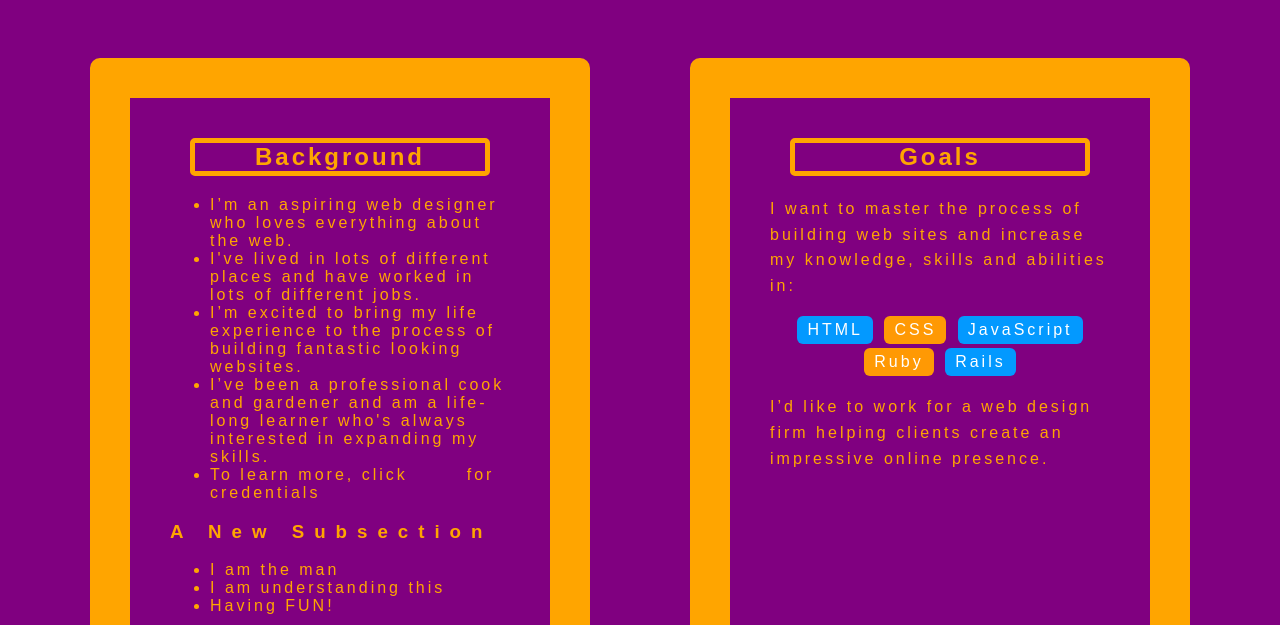
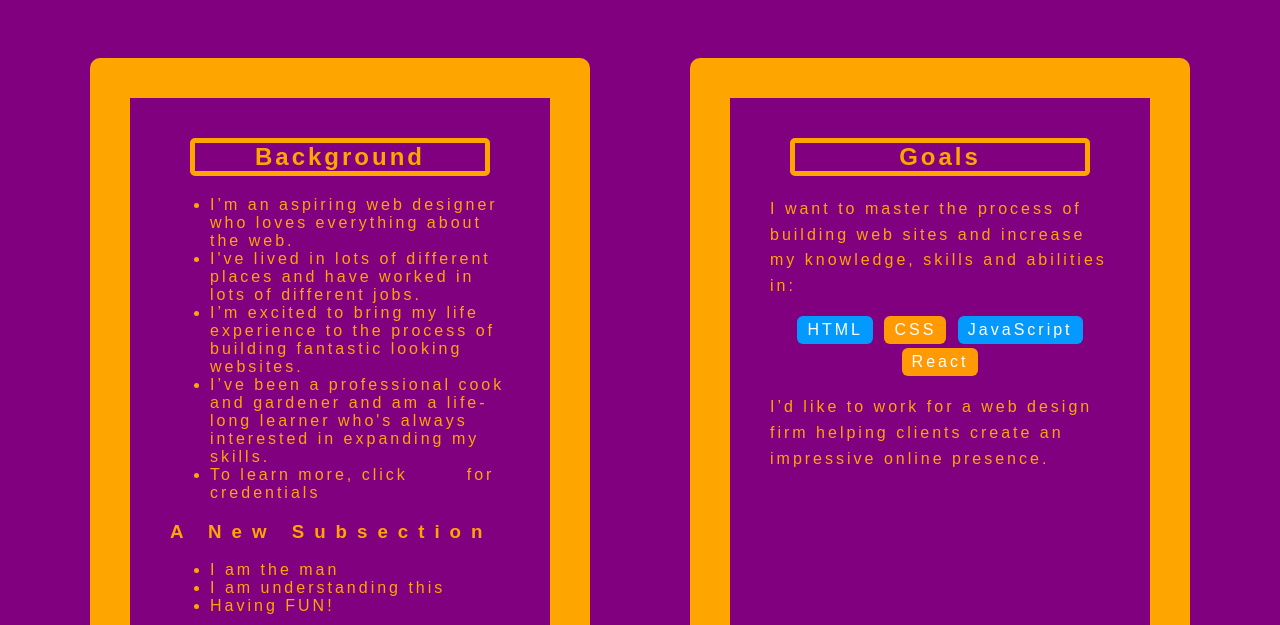
Before and after one commit to TaylorMaDEWotK18/FIRST-EVER-PROGRAM, a plain HTML site: page index.html in a window 1280 px wide. Shown: the part 472-1097 px from the top of the page. Drawn offline with Linux system fonts and the light colour scheme; a web font is replaced by a local one.

Commit message:
Changed different goals

```diff
--- a/index.html
+++ b/index.html
@@ -50,8 +50,7 @@
           <li>HTML</li>
           <li>CSS</li>
           <li>JavaScript</li>
-          <li>Ruby</li>
-          <li>Rails</li>
+          <li>React</li>
         </ul>
         <p>I’d like to work for a web design firm helping clients create an impressive online presence.</p>
       </div>
```
